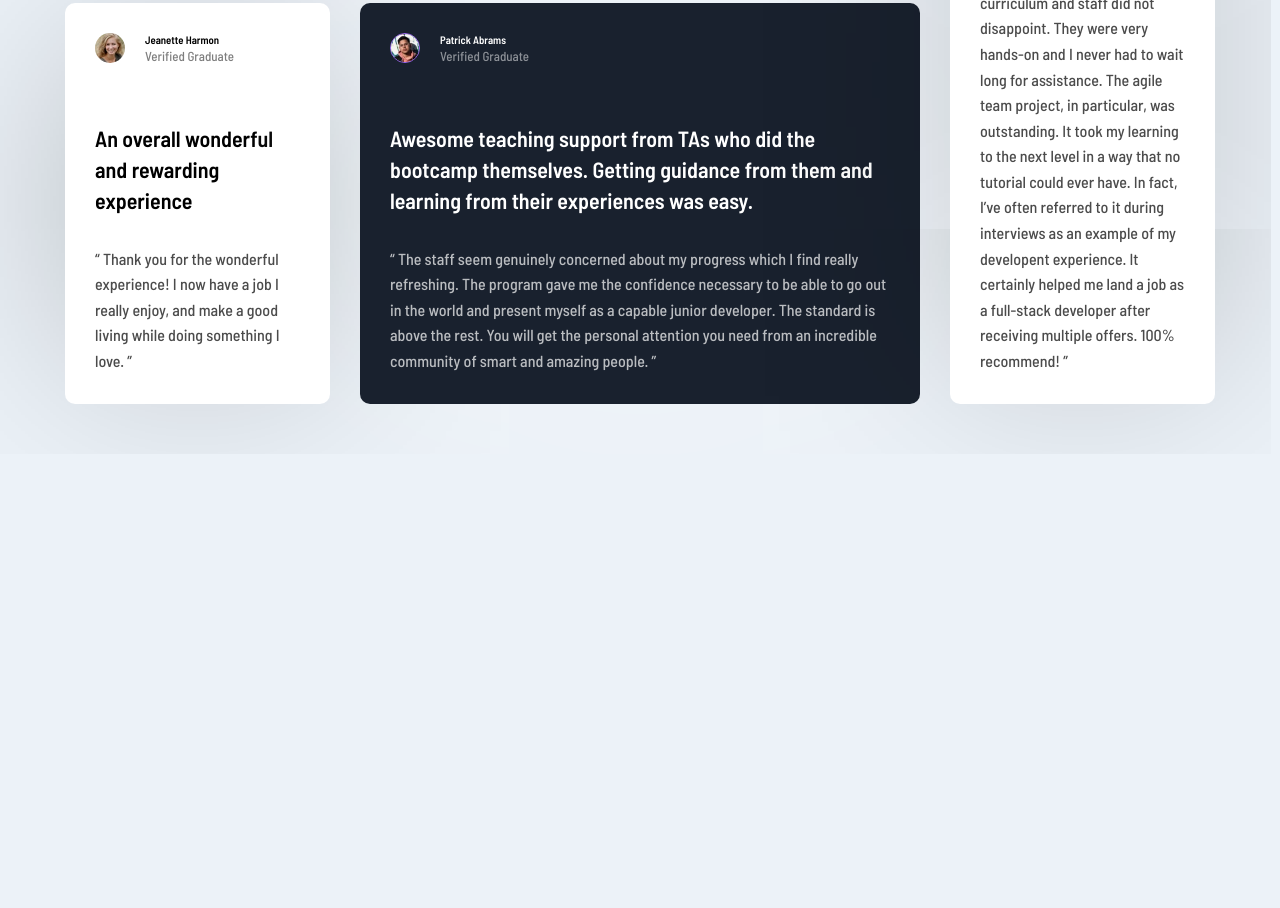
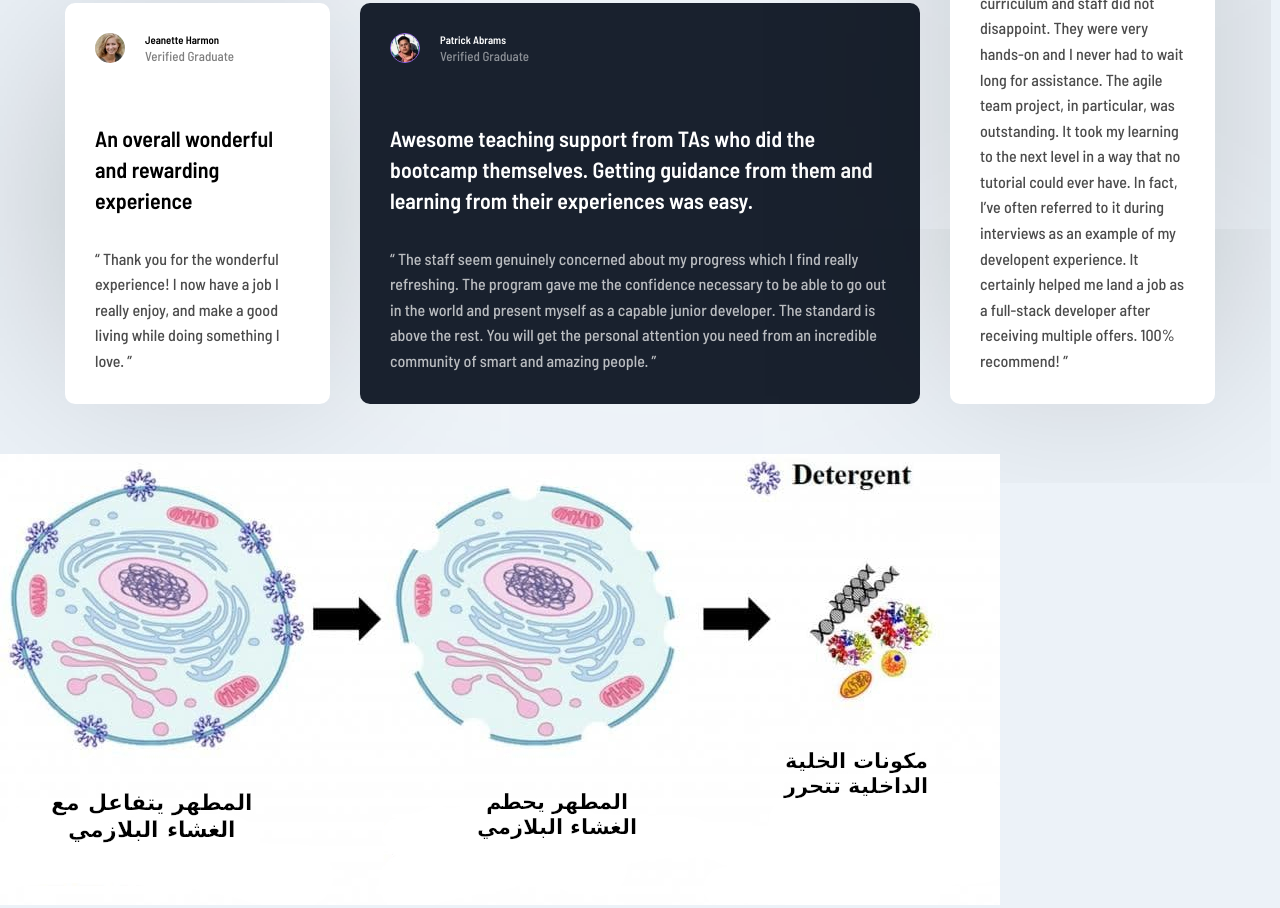
Before and after one commit to john-clou/testimonials-grid-section-main, a plain HTML site: page index.html in a window 1280 px wide. Shown: the part 534-1442 px from the top of the page. Before the commit the page ends 988 px from the top, so only its background shows below. Drawn offline with Linux system fonts and the light colour scheme.

Commit message:
Update index.html

```diff
--- a/index.html
+++ b/index.html
@@ -148,6 +148,6 @@
       </div>
       <!-- End box five -->
     </div>
-
+ <img src = "images/11.jpg">
 </body>
 </html>
```
